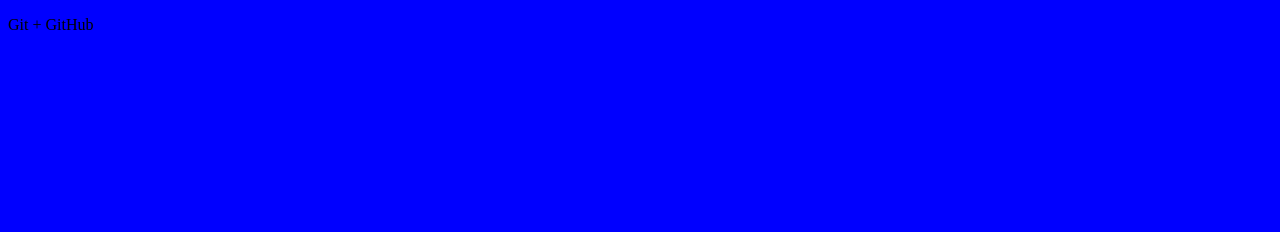
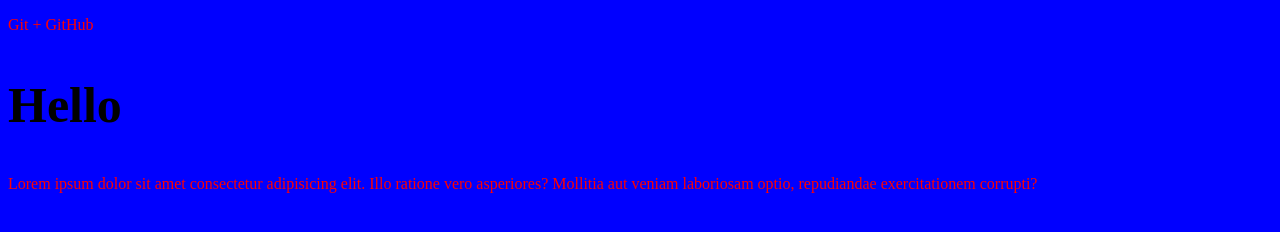
Before and after one commit to olprog8/gitTest, a plain HTML site: page index.html in a window 1280 px wide. Drawn offline with Linux system fonts and the light colour scheme.

Commit message:
Наше первое изменение

```diff
--- a/css/main.css
+++ b/css/main.css
@@ -1,3 +1,11 @@
 body {
     background: blue;
 }
+
+p {
+    color: red;
+}
+
+h2 {
+    font-size: 50px;
+}
--- a/index.html
+++ b/index.html
@@ -13,6 +13,8 @@
     <p>
         Git + GitHub
     </p>
+    <h2>Hello</h2>
+    <p>Lorem ipsum dolor sit amet consectetur adipisicing elit. Illo ratione vero asperiores? Mollitia aut veniam laboriosam optio, repudiandae exercitationem corrupti?</p>
 </body>
 
 </html>
```
